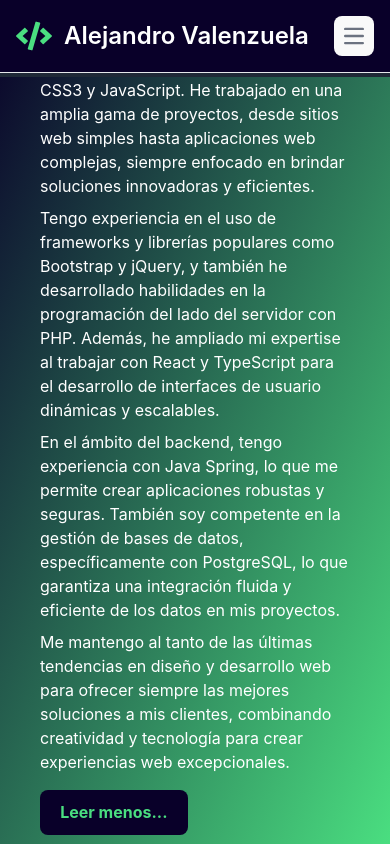
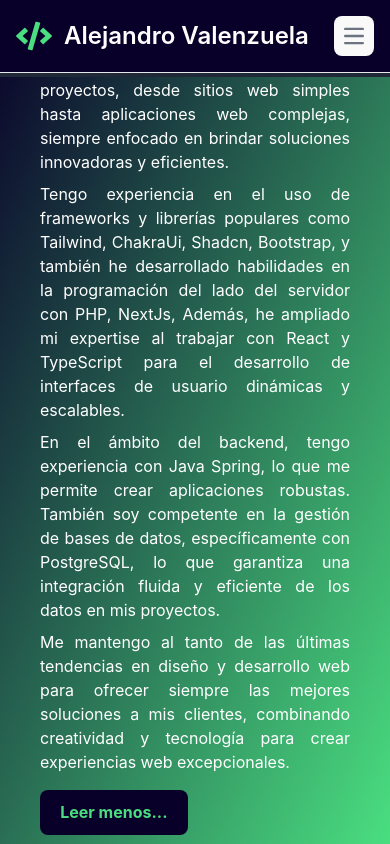
Before and after one commit to SparkyFuu/av-ts-react-tailwind-landing, a React (Vite) app: page / in a window 390 px wide. Both pictures are taken after a click on the button "Leer más...". Built offline with nearby package versions, Linux system fonts and the light colour scheme.

Commit message:
feat: add tailwind config and change media query

```diff
--- a/src/pages/About/About.tsx
+++ b/src/pages/About/About.tsx
@@ -12,7 +12,7 @@ const AboutMe = () => {
   return (
     <section id="about" className="px-6 py-12 md:px-12 lg:px-28 lg:py-16">
       <div className="flex justify-center items-center gap-4 text-white">
-        <FaPerson size={40} className="animate-bounce" />
+        <FaPerson size={40} className="hover:animate-bounce" />
         <h2 className="text-4xl md:text-5xl font-bold uppercase tracking-wide">
           Acerca de mí
         </h2>
@@ -33,18 +33,18 @@ const AboutMe = () => {
             <ul className="space-y-4 md:space-y-9">
               <li className="flex items-center text-white">
                 <FaChevronRight color="#4ade80" className="mr-2" />
-                <strong className="mr-2">Nacimiento:</strong>
-                <span>25 Dic 2002</span>
+                <strong className="mr-2">Nombre:</strong>
+                <span>Alejandro Valenzuela</span>
               </li>
               <li className="flex items-center text-white">
                 <FaChevronRight color="#4ade80" className="mr-2" />
-                <strong className="mr-2">Website:</strong>
-                <span>www.alejandrovgallardo.com</span>
+                <strong className="mr-2">Stack:</strong>
+                <span>React, NodeJs, NextJs, TypeScript</span>
               </li>
               <li className="flex items-center text-white">
                 <FaChevronRight color="#4ade80" className="mr-2" />
                 <strong className="mr-2">Teléfono:</strong>
-                <span>+569 5486 2744</span>
+                <span>+569 3354 4720</span>
               </li>
               <li className="flex items-center text-white">
                 <FaChevronRight color="#4ade80" className="mr-2" />
@@ -53,16 +53,6 @@ const AboutMe = () => {
               </li>
             </ul>
             <ul className="space-y-4 md:space-y-9">
-              <li className="flex items-center text-white">
-                <FaChevronRight color="#4ade80" className="mr-2" />
-                <strong className="mr-2">Edad:</strong>
-                <span>21</span>
-              </li>
-              <li className="flex items-center text-white">
-                <FaChevronRight color="#4ade80" className="mr-2" />
-                <strong className="mr-2">Grade:</strong>
-                <span>Junior</span>
-              </li>
               <li className="flex items-center text-white">
                 <FaChevronRight color="#4ade80" className="mr-2" />
                 <strong className="mr-2">Email:</strong>
@@ -75,35 +65,36 @@ const AboutMe = () => {
               </li>
             </ul>
           </div>
-          <p className="mt-2 text-white">
+          <p className="mt-4 text-white text-justify">
             Soy un desarrollador front-end apasionado por la creación de sitios
             web atractivos y funcionales, con un sólido historial en la
             implementación de diseños responsivos y la integración de
-            tecnologías modernas como HTML5, CSS3 y JavaScript. He trabajado en
-            una amplia gama de proyectos, desde sitios web simples hasta
-            aplicaciones web complejas, siempre enfocado en brindar soluciones
-            innovadoras y eficientes.
+            tecnologías modernas como HTML5, CSS3 y JavaScript/TypeScript. He
+            trabajado en una amplia gama de proyectos, desde sitios web simples
+            hasta aplicaciones web complejas, siempre enfocado en brindar
+            soluciones innovadoras y eficientes.
           </p>
 
-          <p className="mt-2 text-white">
+          <p className="mt-2 text-white text-justify">
             Tengo experiencia en el uso de frameworks y librerías populares como
-            Bootstrap y jQuery, y también he desarrollado habilidades en la
-            programación del lado del servidor con PHP. Además, he ampliado mi
-            expertise al trabajar con React y TypeScript para el desarrollo de
-            interfaces de usuario dinámicas y escalables.
+            Tailwind, ChakraUi, Shadcn, Bootstrap, y también he desarrollado
+            habilidades en la programación del lado del servidor con PHP,
+            NextJs, Además, he ampliado mi expertise al trabajar con React y
+            TypeScript para el desarrollo de interfaces de usuario dinámicas y
+            escalables.
           </p>
 
           {showMore && (
             <>
-              <p className="mt-2 text-white">
+              <p className="mt-2 text-white text-justify">
                 En el ámbito del backend, tengo experiencia con Java Spring, lo
-                que me permite crear aplicaciones robustas y seguras. También
-                soy competente en la gestión de bases de datos, específicamente
-                con PostgreSQL, lo que garantiza una integración fluida y
-                eficiente de los datos en mis proyectos.
+                que me permite crear aplicaciones robustas. También soy
+                competente en la gestión de bases de datos, específicamente con
+                PostgreSQL, lo que garantiza una integración fluida y eficiente
+                de los datos en mis proyectos.
               </p>
 
-              <p className="mt-2 text-white">
+              <p className="mt-2 text-white text-justify">
                 Me mantengo al tanto de las últimas tendencias en diseño y
                 desarrollo web para ofrecer siempre las mejores soluciones a mis
                 clientes, combinando creatividad y tecnología para crear
--- a/src/pages/Skills/Skills.tsx
+++ b/src/pages/Skills/Skills.tsx
@@ -50,7 +50,7 @@ const Skills = () => {
     >
       <div className="text-center mb-10">
         <div className="flex justify-center items-center gap-4 text-white">
-          <FaBrain size={40} className="animate-bounce" />
+          <FaBrain size={40} className="hover:animate-bounce" />
           <h2 className="text-4xl md:text-5xl font-bold uppercase tracking-wide">
             Habilidades
           </h2>
@@ -60,7 +60,7 @@ const Skills = () => {
         </p>
       </div>
 
-      <div className="grid grid-cols-1 md:grid-cols-2 lg:grid-cols-4 gap-8 md:gap-12">
+      <div className="grid grid-cols-1 sm:grid-cols-1 md:portrait:grid-cols-2 lg:landscape:grid-cols-4 gap-8 md:gap-12">
         {Object.entries(skills).map(([category, skillList], index) => (
           <div key={category} className="bg-gray-800 p-6 rounded-lg shadow-lg">
             <h3
--- a/src/pages/Work-Experience/WorkExperience.tsx
+++ b/src/pages/Work-Experience/WorkExperience.tsx
@@ -71,13 +71,13 @@ const WorkExperience = () => {
     <section id="workEx" className="px-6 py-12 md:px-12 lg:px-28 lg:py-16">
       <div className="text-center mb-10">
         <div className="flex justify-center items-center gap-4 text-white">
-          <FaGlobe size={40} className="animate-bounce" />
+          <FaGlobe size={40} className="hover:animate-bounce" />
           <h2 className="text-4xl font-bold uppercase tracking-wide">
             Experiencia Laboral
           </h2>
         </div>
       </div>
-      <div className="grid grid-cols-1 sm:grid-cols-2 lg:grid-cols-4 gap-8 mx-auto">
+      <div className="grid grid-cols-1 sm:grid-cols-1 md:portrait:grid-cols-2 lg:landscape:grid-cols-4 gap-8 md:gap-12">
         {experiences.map((exp, index) => (
           <div
             key={index}
--- a/tailwind.config.js
+++ b/tailwind.config.js
@@ -2,7 +2,12 @@
 module.exports = {
   content: ["./index.html", "./src/**/*.{js,ts,jsx,tsx}"],
   theme: {
-    extend: {},
+    extend: {
+      screens: {
+        portrait: { raw: "(orientation: portrait)" },
+        landscape: { raw: "(orientation: landscape)" },
+      },
+    },
   },
   plugins: [],
 };
```
